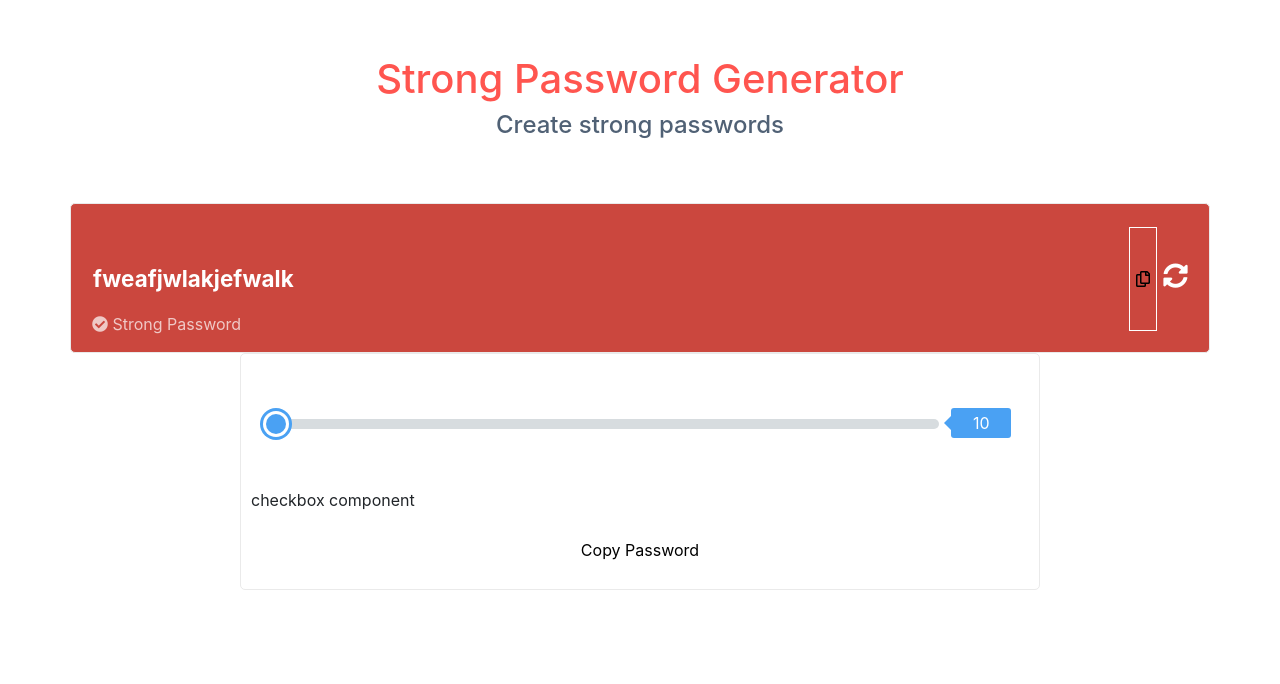
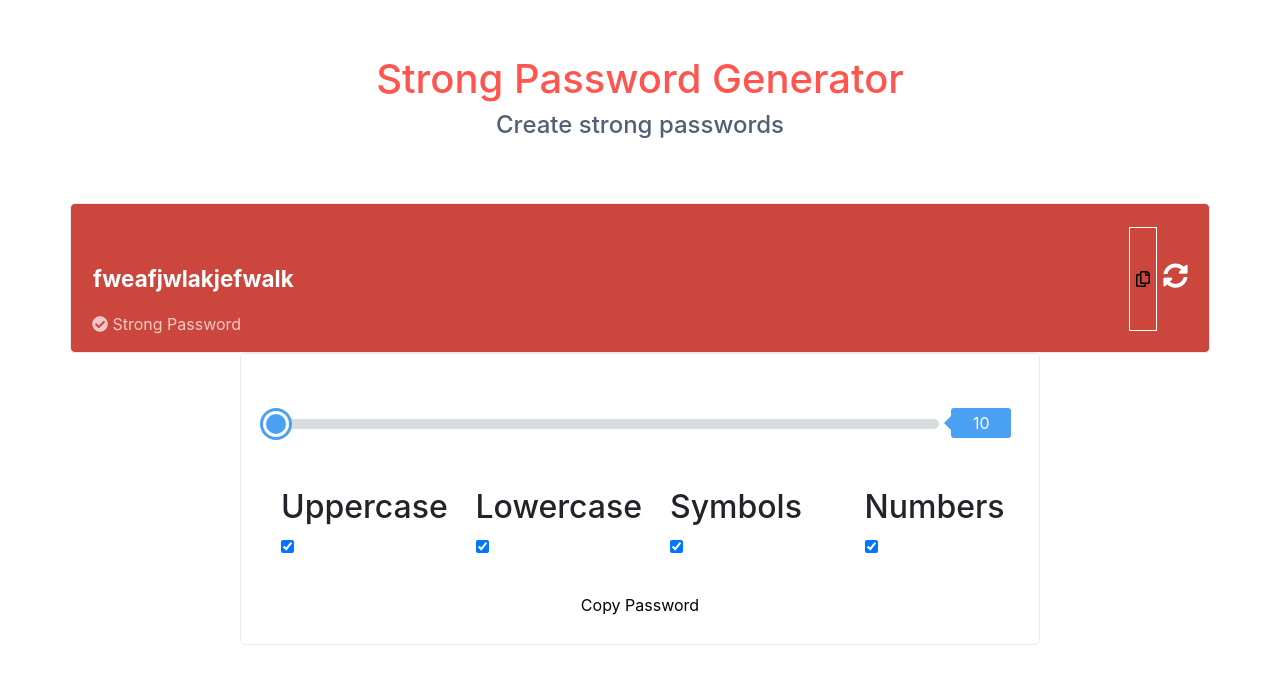
Before and after one commit to RenanEtAl/small-projects, a React (Create React App) app in the folder password-generator/: page / in a window 1280 px wide. Shown: the top 684 px of the page. Built offline with nearby package versions, Linux system fonts and the light colour scheme.

Commit message:
checkbox component

```diff
--- a/password-generator/src/components/container/Container.jsx
+++ b/password-generator/src/components/container/Container.jsx
@@ -2,9 +2,41 @@ import React from "react";
 import "./Container.css";
 import Button from "./button/Button";
 import Slider from "./slider/Slider";
+import Checkbox from "./checkbox/Checkbox";
+
+const CHECKBOX_LIST = [
+  {
+    id: 0,
+    name: "uppercase",
+    label: "Uppercase",
+    isChecked: true,
+  },
+  {
+    id: 1,
+    name: "lowercase",
+    label: "Lowercase",
+    isChecked: true,
+  },
+  {
+    id: 2,
+    name: "symbols",
+    label: "Symbols",
+    isChecked: true,
+  },
+  {
+    id: 3,
+    name: "numbers",
+    label: "Numbers",
+    isChecked: true,
+  },
+];
 
 const Container = (props) => {
   const onChangeSlider = (event) => {
+    console.log(event.target.value);
+  };
+
+  const onChangeCheckBox = (event) => {
     console.log(event.target.value);
   };
   return (
@@ -24,7 +56,21 @@ const Container = (props) => {
           </div>
         </div>
         <div className="col-md-12">
-          <div className="row checkbox-container">checkbox component</div>
+          <div className="row checkbox-container">
+            {CHECKBOX_LIST.map((checkbox) => (
+              <Checkbox
+                key={checkbox.id}
+                name={checkbox.name}
+                checked={checkbox.isChecked}
+                label={checkbox.label}
+                value={checkbox.isChecked}
+                onChange={onChangeCheckBox}
+                disabled={
+                 false
+                }
+              />
+            ))}
+          </div>
         </div>
       </div>
       <br />
--- /dev/null
+++ b/password-generator/src/components/container/checkbox/Checkbox.css
@@ -0,0 +1,80 @@
+/* https://www.w3schools.com/howto/tryit.asp?filename=tryhow_css_custom_checkbox */
+
+.checkbox-container {
+  margin: 0 auto;
+  text-align: center;
+  bottom: 10px;
+}
+
+.container {
+  display: block;
+  position: relative;
+  padding-left: 35px;
+  margin-bottom: 12px;
+  cursor: pointer;
+  font-size: 20px;
+  -webkit-user-select: none;
+  -moz-user-select: none;
+  -ms-user-select: none;
+  user-select: none;
+}
+
+.container h1 {
+  font-size: 20px;
+  font-weight: normal;
+}
+
+/* Hide the browser's default checkbox */
+.container .checkbox-input {
+  position: absolute;
+  opacity: 0;
+  cursor: pointer;
+  height: 0;
+  width: 0;
+}
+
+/* Create a custom checkbox */
+.checkmark {
+  position: absolute;
+  top: 0;
+  left: 0;
+  height: 25px;
+  width: 25px;
+  background-color: #eee;
+  float: right;
+}
+
+/* On mouse-over, add a grey background color */
+.container:hover input ~ .checkmark {
+  background-color: #ccc;
+}
+
+/* When the checkbox is checked, add a blue background */
+.container input:checked ~ .checkmark {
+  background-color: #2196f3;
+}
+
+/* Create the checkmark/indicator (hidden when not checked) */
+.checkmark:after {
+  content: "";
+  position: absolute;
+  display: none;
+}
+
+/* Show the checkmark when checked */
+.container input:checked ~ .checkmark:after {
+  display: block;
+}
+
+/* Style the checkmark/indicator */
+.container .checkmark:after {
+  left: 10px;
+  top: 7px;
+  width: 5px;
+  height: 10px;
+  border: solid white;
+  border-width: 0 3px 3px 0;
+  -webkit-transform: rotate(45deg);
+  -ms-transform: rotate(45deg);
+  transform: rotate(45deg);
+}
--- /dev/null
+++ b/password-generator/src/components/container/checkbox/Checkbox.jsx
@@ -0,0 +1,40 @@
+import React from "react";
+import PropTypes from "prop-types";
+
+const Checkbox = (props) => {
+  const { label, value, checked, name, onChange, disabled } = props;
+  return (
+    <>
+      <div className="col-md-3">
+        <label className="container">
+          <h2>{label}</h2>
+
+          <input
+            className="checkbox-input"
+            type="checkbox"
+            name={name}
+            checked={checked}
+            value={value}
+            onChange={onChange}
+            disabled={disabled}
+          />
+          <span
+            className="checkmark"
+            style={{ opacity: disabled ? "0.7" : "" }}
+          ></span>
+        </label>
+      </div>
+    </>
+  );
+};
+
+Checkbox.propTypes = {
+  label: PropTypes.string.isRequired,
+  value: PropTypes.bool.isRequired,
+  checked: PropTypes.bool.isRequired,
+  name: PropTypes.string.isRequired,
+  disabled: PropTypes.bool.isRequired,
+  onChange: PropTypes.func.isRequired,
+};
+
+export default Checkbox;
```
